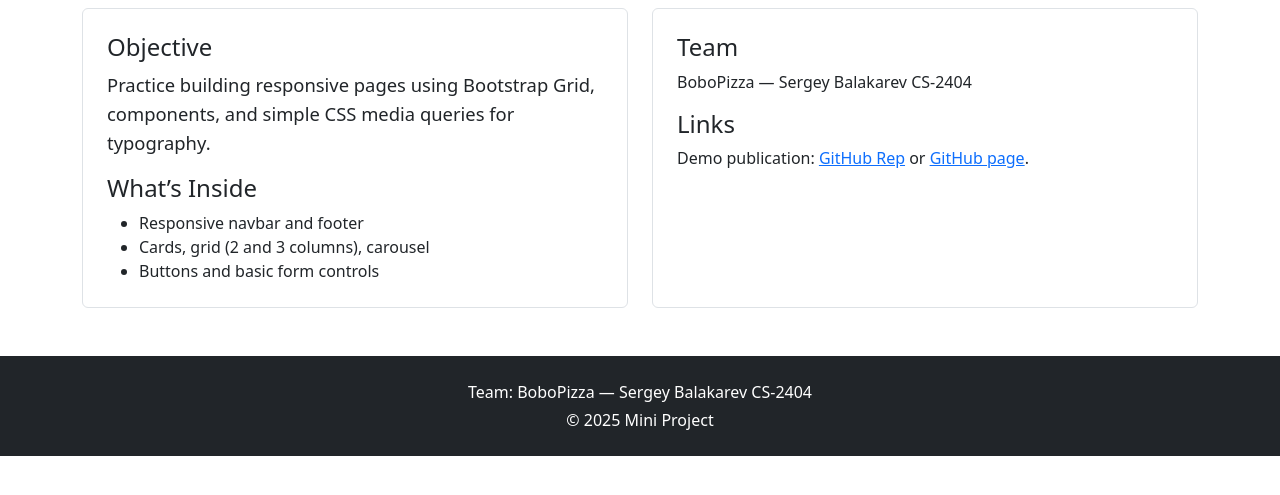
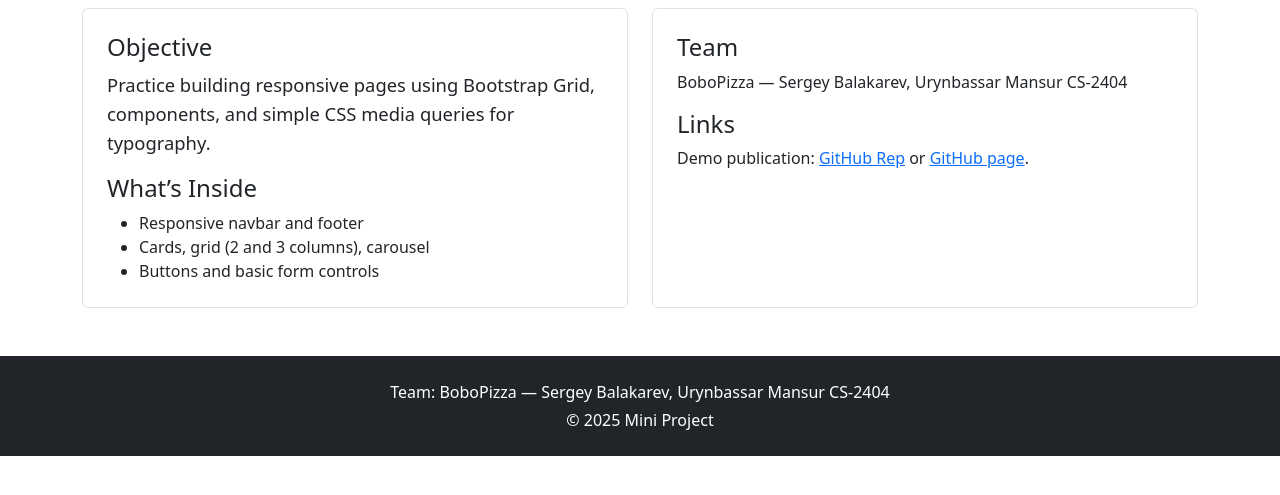
Before and after one commit to tr1ki/task4, a plain HTML site: page about.html in a window 1280 px wide. Shown: the part 173-668 px from the top of the page. Drawn offline with nearby package versions, Linux system fonts and the light colour scheme.

Commit message:
add new member

```diff
--- a/about.html
+++ b/about.html
@@ -44,7 +44,7 @@
         <div class="col-12 col-md-6">
           <div class="p-4 border rounded h-100">
             <h2 class="h4">Team</h2>
-            <p>BoboPizza — Sergey Balakarev CS-2404</p>
+            <p>BoboPizza — Sergey Balakarev, Urynbassar Mansur CS-2404</p>
             <h2 class="h4 mt-3">Links</h2>
               <p class="mb-0">
                   Demo publication:
@@ -61,7 +61,7 @@
 
   <footer class="bg-dark text-white py-4 mt-auto">
     <div class="container text-center">
-      <p class="mb-1">Team: BoboPizza — Sergey Balakarev CS-2404</p>
+      <p class="mb-1">Team: BoboPizza — Sergey Balakarev, Urynbassar Mansur CS-2404</p>
       <p class="mb-0">© 2025 Mini Project</p>
     </div>
   </footer>
```
Also changed, not shown: index.html (+1 -1 lines), report.html (+1 -1 lines).
